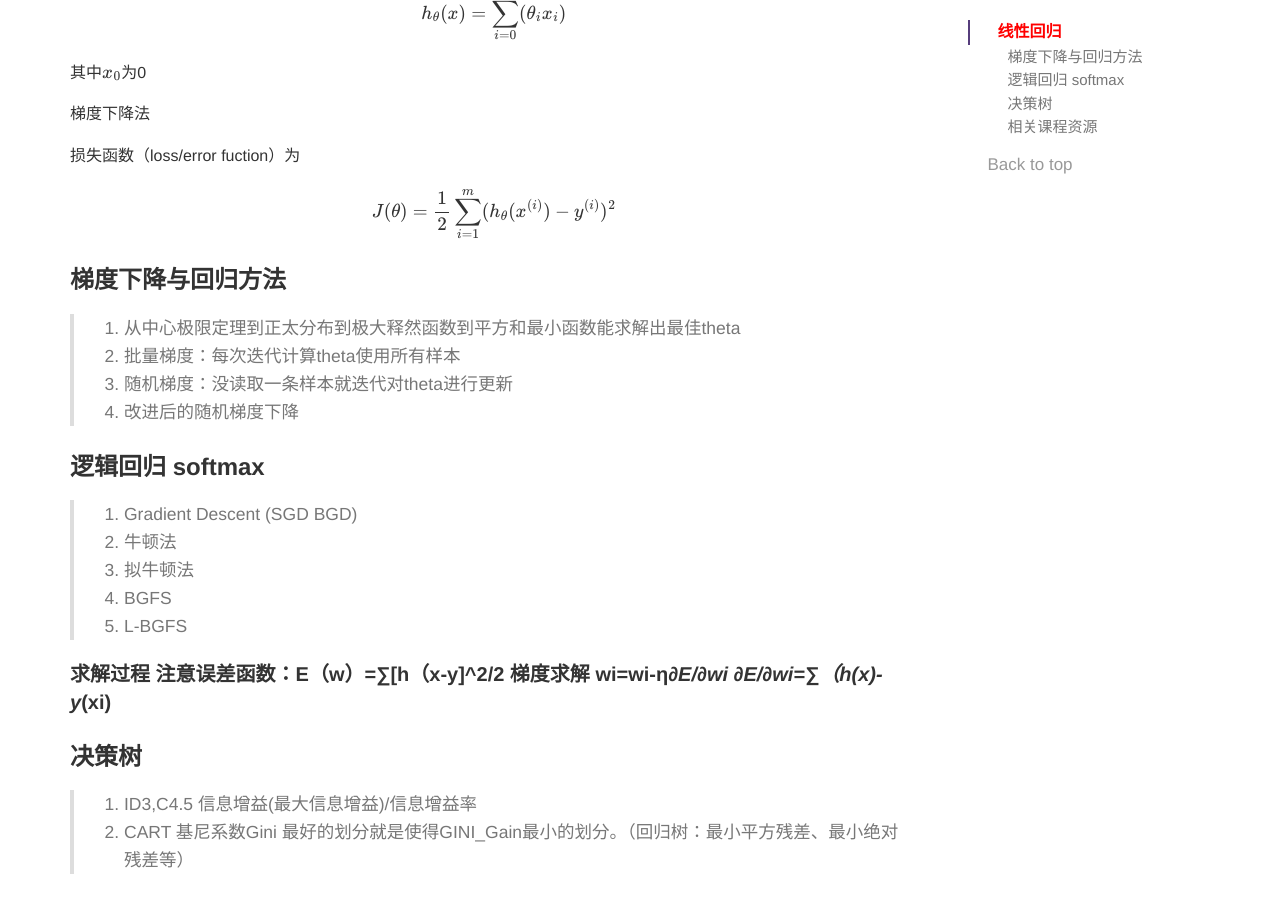
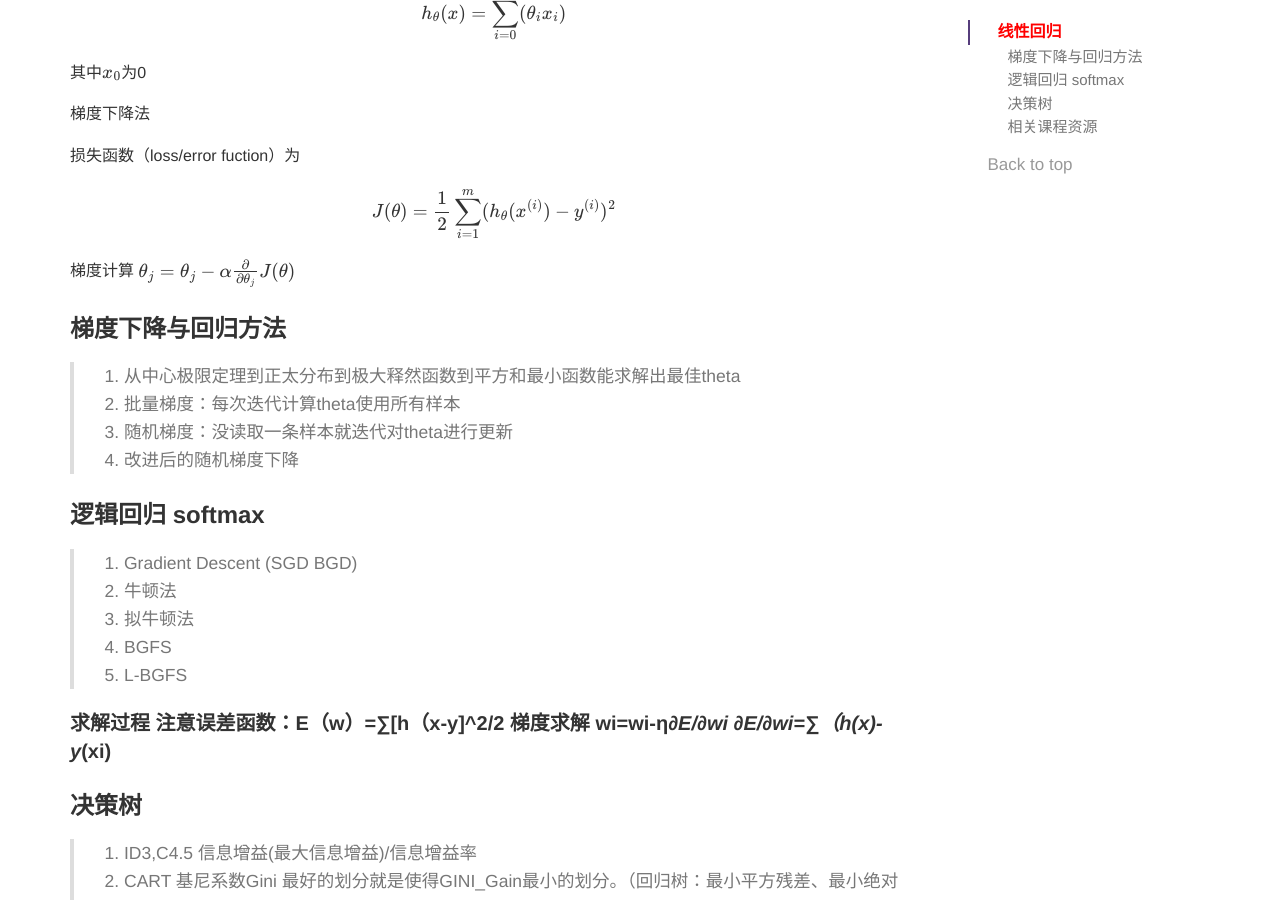
Before and after one commit to luyee/2pc.github.io, a Jekyll site: the page built from _posts/datascience/2015-06-13-ML.md, in a window 1280 px wide and 900 px high, scrolled down 493 px. Built offline with Jekyll 4.4.1, drawn with Linux system fonts in a browser that asks for light colours; formulas are drawn with MathJax 3; comment, search, counter and statistics services are not loaded.

Commit message:
Update 2015-06-13-ML.md

```diff
--- a/_posts/datascience/2015-06-13-ML.md
+++ b/_posts/datascience/2015-06-13-ML.md
@@ -37,6 +37,11 @@ $$
 J(\theta) = \frac 1 2 \sum_{i=1}^m (h_\theta(x^{(i)})-y^{(i)})^2
 $$
 
+梯度计算
+$$
+\theta_j = \theta_j - \alpha\frac\partial{\partial\theta_j}J(\theta)
+$$
+
 ### 梯度下降与回归方法
 
 >
```
